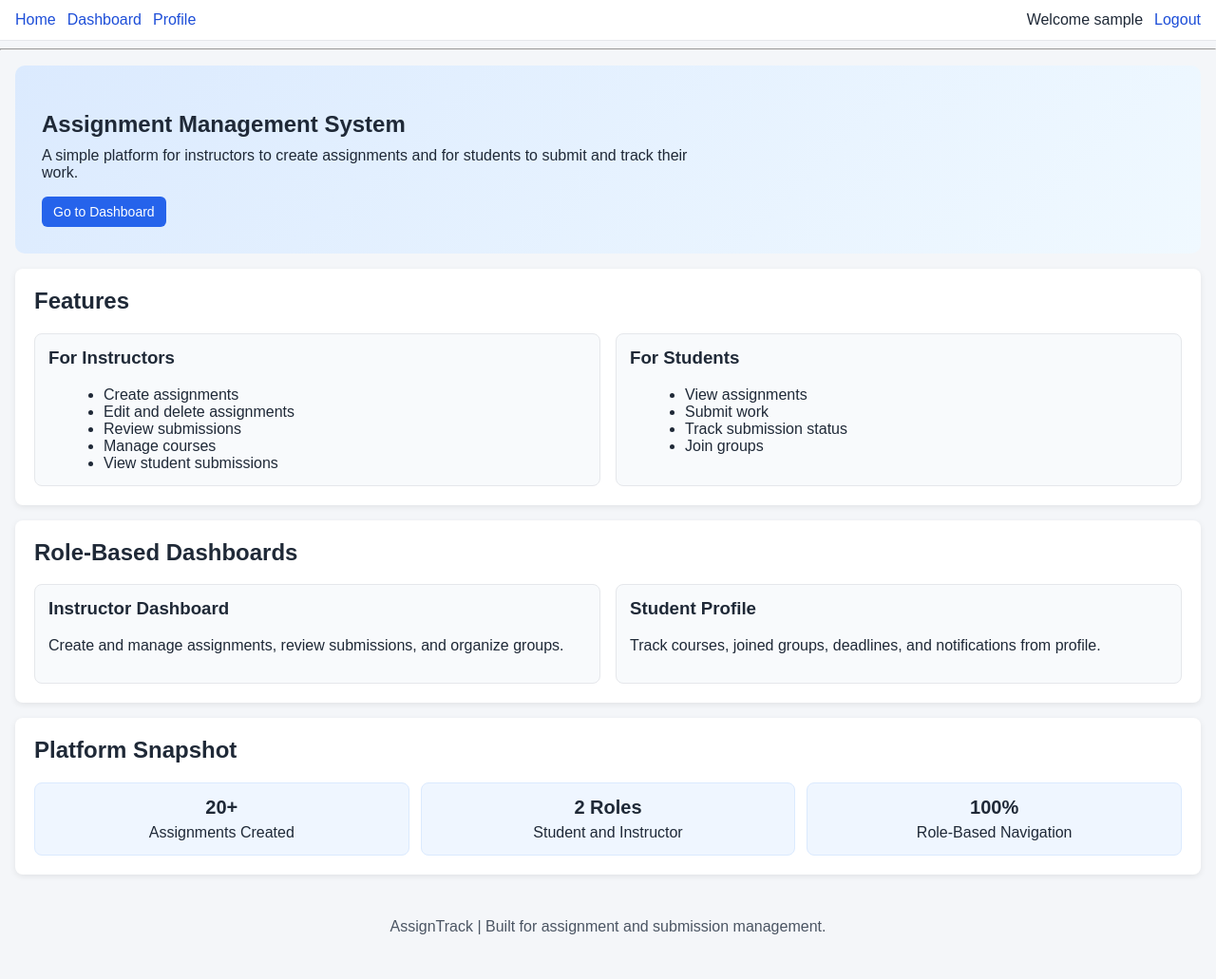
After one commit to Amanuel-2/AssignTrack, a Django app: page / in a window 1280 px wide. The commit adds this page. Shown: the whole page at 95% size. Run offline with Django 5.2, Linux system fonts and the light colour scheme; the visitor is signed in with stand-in values (Sample User, id 1).

Commit message:
fix the navbar

```diff
--- a/config/urls.py
+++ b/config/urls.py
@@ -19,7 +19,7 @@ from django.conf import settings
 from django.conf.urls.static import static
 from django.urls import path, include
 from django.http import JsonResponse
-from dashboard.views import dashboard_view
+from dashboard.views import dashboard_view, home_view
 
 
 def api_root(request):
@@ -37,6 +37,7 @@ def api_root(request):
     )
 
 urlpatterns = [
+    path('', home_view, name='home'),
     path('admin/', admin.site.urls),
     path('accounts/', include('allauth.urls')),
     path('api/', api_root, name='api_root'),
--- a/dashboard/urls.py
+++ b/dashboard/urls.py
@@ -1,11 +1,10 @@
 from django.urls import path
 
 from assignments.views import instructor_assignment_create_view
-from dashboard.views import dashboard_view, instructor_dashboard_view, student_dashboard_view
+from dashboard.views import dashboard_view, instructor_dashboard_view
 
 urlpatterns = [
     path("", dashboard_view, name="dashboard"),
-    path("student/", student_dashboard_view, name="student_dashboard"),
     path("instructor/", instructor_dashboard_view, name="instructor_dashboard"),
     path("instructor/assignments/create/", instructor_assignment_create_view, name="instructor_assignment_create"),
 ]
--- a/dashboard/views.py
+++ b/dashboard/views.py
@@ -14,8 +14,7 @@ def _role(user):
     return (user.profile.role or "").strip().lower()
 
 
-@login_required
-def dashboard_view(request):
+def _build_assignment_cards_for_user(user):
     now = timezone.now()
     posts = Post.objects.select_related("author", "course").annotate(
         is_overdue_case=Case(
@@ -24,61 +23,37 @@ def dashboard_view(request):
             output_field=IntegerField(),
         )
     ).order_by("is_overdue_case", "deadline")
-    user_role = _role(request.user)
+    user_role = _role(user)
 
     for post in posts:
-        post.user_status = post.get_status_for_user(request.user)
+        post.user_status = post.get_status_for_user(user)
         post.status_class = post.user_status.lower()
-        post.can_manage = user_role == "lecturer" and post.author_id == request.user.id
-        try:
-            group = Group.objects.get(post=post, members=request.user)
-            post.user_group = group.name
-        except Group.DoesNotExist:
-            post.user_group = None
+        post.can_manage = user_role == "lecturer" and post.author_id == user.id
+        user_group_names = list(
+            Group.objects.filter(post=post, members=user)
+            .order_by("id")
+            .values_list("name", flat=True)
+        )
+        post.user_group = ", ".join(user_group_names) if user_group_names else None
         groups = Group.objects.filter(post=post)
         total_submissions = Submission.objects.filter(post=post).count()
         total_students = sum(group.members.count() for group in groups)
         post.progress = f"{total_submissions}/{total_students}" if total_students else "0/0"
-    return render(request, "myapp/dashboard.html", {"posts": posts})
+    return posts
+
+
+def home_view(request):
+    role = _role(request.user) if request.user.is_authenticated else ""
+    context = {
+        "role": role,
+    }
+    return render(request, "home.html", context)
 
 
 @login_required
-def student_dashboard_view(request):
-    if _role(request.user) != "student":
-        return render(request, "dashboard/student_dashboard.html", {"forbidden": True})
-
-    now = timezone.now()
-    assignments = Post.objects.select_related("course", "author").annotate(
-        is_overdue_case=Case(
-            When(deadline__lt=now, then=Value(1)),
-            default=Value(0),
-            output_field=IntegerField(),
-        )
-    ).order_by("is_overdue_case", "deadline")
-
-    submissions = Submission.objects.filter(student=request.user).select_related("post")
-    joined_groups = Group.objects.filter(members=request.user).select_related("post")
-    enrolled_courses = Course.objects.filter(student=request.user)
-
-    submitted_post_ids = {s.post_id for s in submissions}
-    for assignment in assignments:
-        assignment.has_submitted = assignment.id in submitted_post_ids
-
-    upcoming_assignments = [a for a in assignments if not a.is_overdue]
-    overdue_assignments = [a for a in assignments if a.is_overdue]
-    notifications = [
-        f"Assignment '{a.title}' is due on {a.deadline:%Y-%m-%d %H:%M}"
-        for a in upcoming_assignments[:5]
-    ]
-
-    context = {
-        "enrolled_courses": enrolled_courses,
-        "joined_groups": joined_groups,
-        "upcoming_assignments": upcoming_assignments,
-        "overdue_assignments": overdue_assignments,
-        "notifications": notifications,
-    }
-    return render(request, "dashboard/student_dashboard.html", context)
+def dashboard_view(request):
+    posts = _build_assignment_cards_for_user(request.user)
+    return render(request, "myapp/dashboard.html", {"posts": posts})
 
 
 @login_required
@@ -86,8 +61,11 @@ def instructor_dashboard_view(request):
     if _role(request.user) != "lecturer":
         return render(request, "dashboard/instructor_dashboard.html", {"forbidden": True})
 
-    my_courses = Course.objects.filter(lecturer=request.user)
     my_assignments = Post.objects.filter(author=request.user).select_related("course")
+    my_courses = Course.objects.filter(
+        lecturer=request.user,
+        posts__author=request.user,
+    ).distinct().order_by("name")
     submissions = Submission.objects.filter(post__author=request.user).select_related("post", "student")
     groups = Group.objects.filter(post__author=request.user).select_related("post")
 
--- a/static/css/style.css
+++ b/static/css/style.css
@@ -9,6 +9,18 @@ body {
     background: #ffffff;
     border-bottom: 1px solid #e5e7eb;
     padding: 12px 16px;
+    display: flex;
+    justify-content: space-between;
+    align-items: center;
+    gap: 12px;
+    flex-wrap: wrap;
+}
+
+.nav-left,
+.nav-right {
+    display: flex;
+    align-items: center;
+    gap: 12px;
 }
 
 .nav-bar a {
@@ -111,10 +123,89 @@ h2, h3, h4 {
     font-weight: 600;
 }
 
+.home-hero {
+    margin: 16px;
+    padding: 28px;
+    border-radius: 10px;
+    background: linear-gradient(135deg, #dbeafe, #f0f9ff);
+}
+
+.home-hero h1 {
+    margin-bottom: 10px;
+}
+
+.home-hero p {
+    margin: 0 0 16px 0;
+    max-width: 700px;
+}
+
+.home-section {
+    margin: 16px;
+    background: #ffffff;
+    border-radius: 8px;
+    padding: 20px;
+    box-shadow: 0 2px 6px rgba(0, 0, 0, 0.08);
+}
+
+.feature-grid {
+    display: grid;
+    grid-template-columns: repeat(2, minmax(0, 1fr));
+    gap: 16px;
+}
+
+.feature-card {
+    border: 1px solid #e5e7eb;
+    border-radius: 8px;
+    padding: 14px;
+    background: #f8fafc;
+}
+
+.feature-card ul {
+    margin: 8px 0 0 18px;
+}
+
+.stats-row {
+    display: grid;
+    grid-template-columns: repeat(3, minmax(0, 1fr));
+    gap: 12px;
+}
+
+.stat-card {
+    border: 1px solid #dbeafe;
+    background: #eff6ff;
+    border-radius: 8px;
+    padding: 14px;
+    text-align: center;
+}
+
+.stat-card strong {
+    display: block;
+    font-size: 20px;
+    margin-bottom: 6px;
+}
+
+.home-footer {
+    margin: 16px;
+    padding: 14px;
+    text-align: center;
+    color: #4b5563;
+}
+
 @media (max-width: 768px) {
     .assignment-card {
         margin: 12px;
         padding: 16px;
+    }
+
+    .feature-grid,
+    .stats-row {
+        grid-template-columns: 1fr;
+    }
+
+    .home-hero,
+    .home-section,
+    .home-footer {
+        margin: 12px;
     }
 }
 .assignment-link {
--- a/templates/base.html
+++ b/templates/base.html
@@ -12,17 +12,27 @@
 <body>
 
     <nav class="nav-bar">
-        <a href="{% url 'profile' %}">Home</a> |
-        <a href="{% url 'dashboard' %}">Dashboard</a> |
-        <a href="{% url 'student_dashboard' %}">Student Dashboard</a> |
-        <a href="{% url 'instructor_dashboard' %}">Instructor Dashboard</a> |
-
+        <div class="nav-left">
+            <a href="{% url 'home' %}">Home</a>
+            {% if user.is_authenticated %}
+                {% if user.profile.role == "lecturer" %}
+                    <a href="{% url 'instructor_dashboard' %}">Instructor Dashboard</a>
+                {% elif user.profile.role == "student" %}
+                    <a href="{% url 'dashboard' %}">Dashboard</a>
+                {% else %}
+                    <a href="{% url 'dashboard' %}">Dashboard</a>
+                {% endif %}
+                <a href="{% url 'profile' %}">Profile</a>
+            {% else %}
+                <a href="{% url 'login' %}">Login</a>
+                <a href="{% url 'register' %}">Register</a>
+            {% endif %}
+        </div>
         {% if user.is_authenticated %}
-        <span>Welcome {{ user.username }}</span> |
-        <a href="{% url 'logout' %}">Logout</a>
-        {% else %}
-        <a href="{% url 'login' %}">Login</a> |
-        <a href="{% url 'register' %}">Register</a>
+        <div class="nav-right">
+            <span>Welcome {{ user.username }}</span>
+            <a href="{% url 'logout' %}">Logout</a>
+        </div>
         {% endif %}
     </nav>
 
--- /dev/null
+++ b/templates/home.html
@@ -0,0 +1,84 @@
+{% extends "base.html" %}
+
+{% block content %}
+<section class="home-hero">
+    <h1>Assignment Management System</h1>
+    <p>
+        A simple platform for instructors to create assignments and for students
+        to submit and track their work.
+    </p>
+    <div class="actions">
+        {% if user.is_authenticated %}
+            {% if role == "lecturer" %}
+                <a class="btn btn-primary" href="{% url 'instructor_dashboard' %}">Go to Dashboard</a>
+            {% else %}
+                <a class="btn btn-primary" href="{% url 'dashboard' %}">Go to Dashboard</a>
+            {% endif %}
+        {% else %}
+            <a class="btn btn-primary" href="{% url 'login' %}">Login</a>
+            <a class="btn btn-secondary" href="{% url 'register' %}">Register</a>
+        {% endif %}
+    </div>
+</section>
+
+<section class="home-section">
+    <h2>Features</h2>
+    <div class="feature-grid">
+        <div class="feature-card">
+            <h3>For Instructors</h3>
+            <ul>
+                <li>Create assignments</li>
+                <li>Edit and delete assignments</li>
+                <li>Review submissions</li>
+                <li>Manage courses</li>
+                <li>View student submissions</li>
+            </ul>
+        </div>
+        <div class="feature-card">
+            <h3>For Students</h3>
+            <ul>
+                <li>View assignments</li>
+                <li>Submit work</li>
+                <li>Track submission status</li>
+                <li>Join groups</li>
+            </ul>
+        </div>
+    </div>
+</section>
+
+<section class="home-section">
+    <h2>Role-Based Dashboards</h2>
+    <div class="feature-grid">
+        <div class="feature-card">
+            <h3>Instructor Dashboard</h3>
+            <p>Create and manage assignments, review submissions, and organize groups.</p>
+        </div>
+        <div class="feature-card">
+            <h3>Student Profile</h3>
+            <p>Track courses, joined groups, deadlines, and notifications from profile.</p>
+        </div>
+    </div>
+</section>
+
+<section class="home-section">
+    <h2>Platform Snapshot</h2>
+    <div class="stats-row">
+        <div class="stat-card">
+            <strong>20+</strong>
+            <span>Assignments Created</span>
+        </div>
+        <div class="stat-card">
+            <strong>2 Roles</strong>
+            <span>Student and Instructor</span>
+        </div>
+        <div class="stat-card">
+            <strong>100%</strong>
+            <span>Role-Based Navigation</span>
+        </div>
+    </div>
+</section>
+
+<footer class="home-footer">
+    <p>AssignTrack | Built for assignment and submission management.</p>
+</footer>
+{% endblock %}
```
Also changed, not shown: accounts/views.py (+46 -1 lines), assignments/views.py (+5 -7 lines), templates/dashboard/student_dashboard.html (+22 -0 lines), templates/myapp/profile.html (+112 -4 lines), 2 other files.
